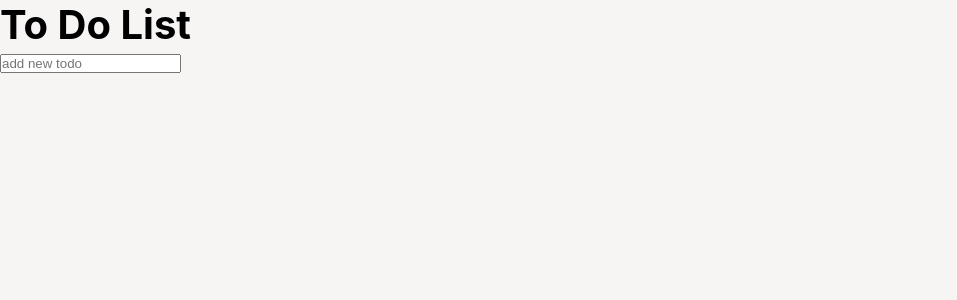
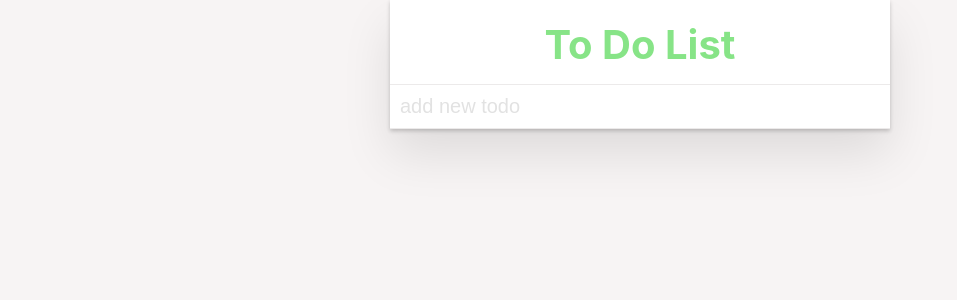
Before and after one commit to got-everything/to-do-list, a React (Create React App) app: page / in a window 1280 px wide. Shown: the top 300 px of the page, without its empty margins (0-957 px from the left). Built offline with nearby package versions, Linux system fonts and the light colour scheme.

Commit message:
- Update css

```diff
--- a/src/App.css
+++ b/src/App.css
@@ -0,0 +1,26 @@
+.App {
+    text-align: center;
+    width: 500px;
+    margin: auto;
+    background-color: white;
+    box-shadow: 0 2px 4px 0 rgba(0, 0, 0, 0.2), 0 25px 50px 0 rgba(0, 0, 0, 0.1);
+
+}
+.title {
+    padding: 20px 0 15px 0;
+    color: #87e487;
+}
+.new-item {
+    width: 100%;
+    font-size: 20px;
+    padding: 10px;
+    border: none;
+    border-top: 1px solid rgb(236, 234, 234);
+    border-bottom: 1px solid rgb(236, 234, 234);
+}
+.new-item:focus {
+    outline: none;
+}
+.new-item::placeholder {
+    color: rgb(226, 226, 226);
+}
--- a/src/App.js
+++ b/src/App.js
@@ -63,9 +63,9 @@ class App extends Component {
     })
 
     return (
-      <div>
-        <h1>To Do List</h1>
-        <input type="text" placeholder="add new todo" onKeyUp={this.onKeyUp}></input>
+      <div className="App">
+        <h1 className="title">To Do List</h1>
+        <input type="text" placeholder="add new todo" className="new-item" onKeyUp={this.onKeyUp}></input>
         <ul>
           {todoitems}
         </ul>
--- /dev/null
+++ b/src/ToDoItem.css
@@ -0,0 +1,40 @@
+.todoitem {
+    position: relative;
+    list-style: none;
+    padding: 5px 10px;
+    border-bottom: 1px solid rgb(236, 234, 234);
+}
+.todoitem .select {
+    position: absolute;
+    left: 0;
+    top: 0;
+    margin: auto 10px;
+    height: 37px;
+    width: 20px;
+}
+.todoitem .select:hover {
+    cursor: pointer;
+}
+.todoitem .data {
+    display: block;
+    text-align: left;
+    margin-left: 27px;
+}
+.todoitem .data.finish {
+    text-decoration: line-through;
+}
+.todoitem .delete {
+    position: absolute;
+    right: 0;
+    top: 0;
+    margin: 5px 10px;
+    height: 25px;
+    padding: 0 5px;
+    border: 1px solid #ded9d9;
+    border-radius: 5px;
+}
+.todoitem .delete:hover {
+    background-color: #29aa29;
+    color: white;
+    cursor: pointer;
+}
--- a/src/ToDoItem.js
+++ b/src/ToDoItem.js
@@ -1,13 +1,15 @@
 import React from 'react';
+import "./ToDoItem.css";
 
 function ToDoItem (props) {
     return (
-        <li>
-            <input  type="checkbox"
+        <li className="todoitem">
+            <input  className="select"
+                    type="checkbox"
                     checked={props.finish}
                     onChange={(event) => props.onFinishItem(props.id, event.currentTarget.checked)} />
-            <label style={{textDecoration: props.finish?"line-through":"none"}}>{props.value}</label>
-            <button onClick={() => props.onDeleteItem(props.id)}>
+            <label className="data" style={{textDecoration: props.finish?"line-through":"none"}}>{props.value}</label>
+            <button className="delete" onClick={() => props.onDeleteItem(props.id)}>
                 Delete
             </button>
         </li>
```
